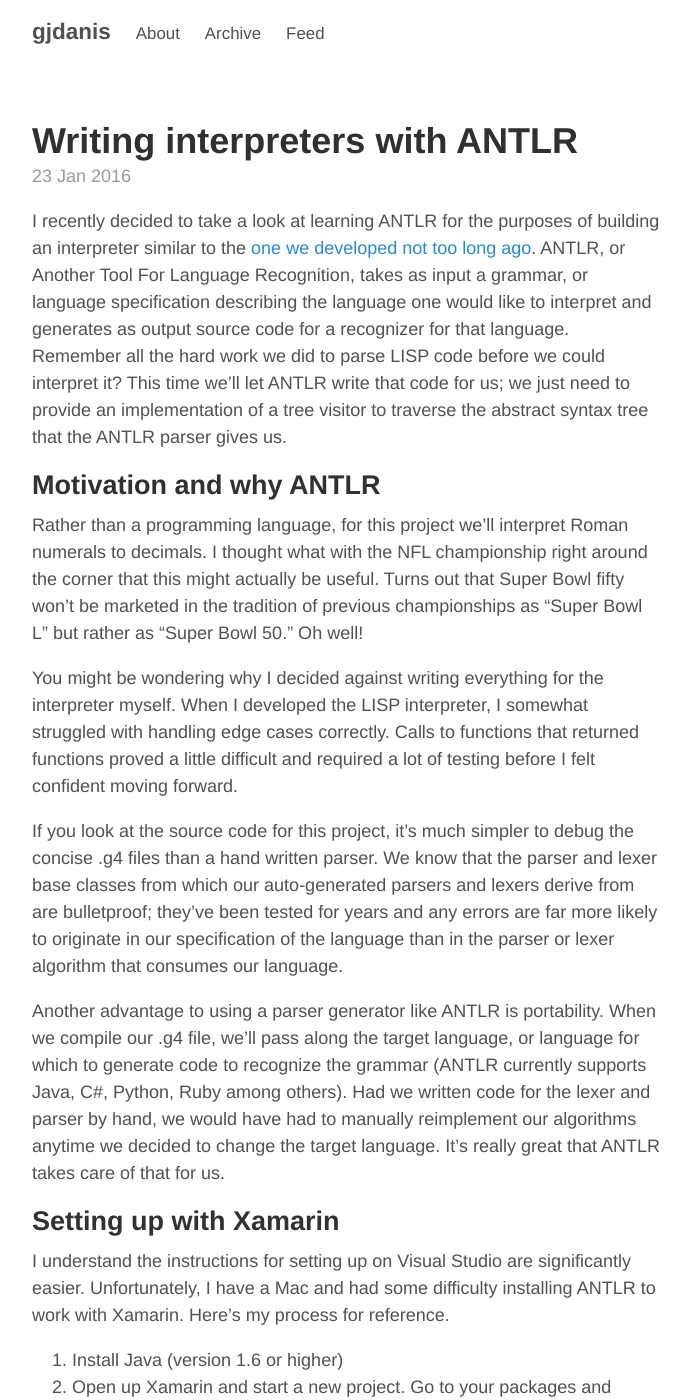
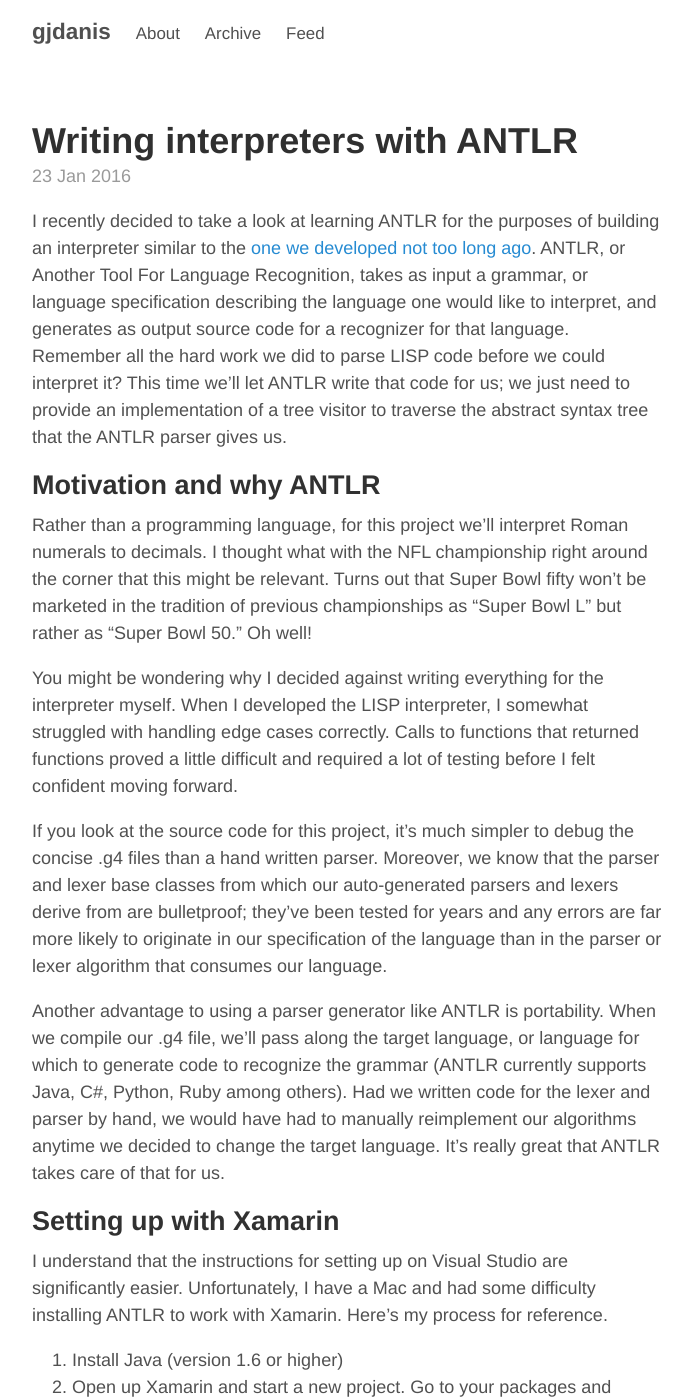
Before and after one commit to gjdanis/gjdanis.github.io, a Jekyll site: the page built from _posts/2016-01-23-roman.md, in a window 1280 px wide and 1400 px high. Shown: the whole window, without its empty margins (293-985 px from the left). Built offline with Jekyll 4.4.1, drawn with Linux system fonts in a browser that asks for light colours; comment, search, counter and statistics services are not loaded; some of the changed text lies outside the part shown.

Commit message:
update post

```diff
--- a/_posts/2016-01-23-roman.md
+++ b/_posts/2016-01-23-roman.md
@@ -3,21 +3,21 @@ layout: post
 title: Writing interpreters with ANTLR
 ---
 
-I recently decided to take a look at learning ANTLR for the purposes of building an interpreter similar to the [one we developed not too long ago](http://gjdanis.github.io/2015/09/14/writing-a-simple-interpreter-cs/). ANTLR, or Another Tool For Language Recognition, takes as input a grammar, or language specification describing the language one would like to interpret and generates as output source code for a recognizer for that language. Remember all the hard work we did to parse LISP code before we could interpret it? This time we'll let ANTLR write that code for us; we just need to provide an implementation of a tree visitor to traverse the abstract syntax tree that the ANTLR parser gives us.
+I recently decided to take a look at learning ANTLR for the purposes of building an interpreter similar to the [one we developed not too long ago](http://gjdanis.github.io/2015/09/14/writing-a-simple-interpreter-cs/). ANTLR, or Another Tool For Language Recognition, takes as input a grammar, or language specification describing the language one would like to interpret, and generates as output source code for a recognizer for that language. Remember all the hard work we did to parse LISP code before we could interpret it? This time we'll let ANTLR write that code for us; we just need to provide an implementation of a tree visitor to traverse the abstract syntax tree that the ANTLR parser gives us.
 
 ## Motivation and why ANTLR
 
-Rather than a programming language, for this project we'll interpret Roman numerals to decimals. I thought what with the NFL championship right around the corner that this might actually be useful. Turns out that Super Bowl fifty won't be marketed in the tradition of previous championships as "Super Bowl L" but rather as "Super Bowl 50." Oh well!
+Rather than a programming language, for this project we'll interpret Roman numerals to decimals. I thought what with the NFL championship right around the corner that this might be relevant. Turns out that Super Bowl fifty won't be marketed in the tradition of previous championships as "Super Bowl L" but rather as "Super Bowl 50." Oh well!
 
 You might be wondering why I decided against writing everything for the interpreter myself. When I developed the LISP interpreter, I somewhat struggled with handling edge cases correctly. Calls to functions that returned functions proved a little difficult and required a lot of testing before I felt confident moving forward.
 
-If you look at the source code for this project, it's much simpler to debug the concise .g4 files than a hand written parser. We know that the parser and lexer base classes from which our auto-generated parsers and lexers derive from are bulletproof; they've been tested for years and any errors are far more likely to originate in our specification of the language than in the parser or lexer algorithm that consumes our language.
+If you look at the source code for this project, it's much simpler to debug the concise .g4 files than a hand written parser. Moreover, we know that the parser and lexer base classes from which our auto-generated parsers and lexers derive from are bulletproof; they've been tested for years and any errors are far more likely to originate in our specification of the language than in the parser or lexer algorithm that consumes our language.
 
 Another advantage to using a parser generator like ANTLR is portability. When we compile our .g4 file, we'll pass along the target language, or language for which to generate code to recognize the grammar (ANTLR currently supports Java, C#, Python, Ruby among others). Had we written code for the lexer and parser by hand, we would have had to manually reimplement our algorithms anytime we decided to change the target language. It's really great that ANTLR takes care of that for us.
 
 ## Setting up with Xamarin
 
-I understand the instructions for setting up on Visual Studio are significantly easier. Unfortunately, I have a Mac and had some difficulty installing ANTLR to work with Xamarin. Here's my process for reference.
+I understand that the instructions for setting up on Visual Studio are significantly easier. Unfortunately, I have a Mac and had some difficulty installing ANTLR to work with Xamarin. Here's my process for reference.
 
 1. Install Java (version 1.6 or higher)
 2. Open up Xamarin and start a new project. Go to your packages and install [this version of ANTLR](https://www.nuget.org/packages/Antlr4.Runtime/4.5.0-alpha003) from the package manager
@@ -53,7 +53,6 @@ oneThousand : 'M';
 {% endhighlight %}
 
 Now for the tricky part. We need to write rules to express any other numeral in the system. Any Roman numeral can be interpreted in decimal form by translating the symbols representing the thousands, hundreds, tens, and units places individually, and then summing the constituent results from left to right. Consider the number MMMCMLXI. Starting from left to right, we can see that the first three symbols represent 3000. The next two symbols represent 900. The next two 46 and the last represents 1. Taken together, the number represents 3961 in decimal form.
-
 
 Any Roman numeral should have zero or more thousand symbols in it. In ANTLR, the operator to denote "zero or more" is `(...)*`. Below I've defined this parser definition to be `root` since this will be the start of the abstract syntax tree for any Roman numeral. Perhaps `roman` would have been a better name, but `root` has plenty of significance associated with it, too.
 
```
Also changed, not shown: other parts of _posts/2016-01-23-roman.md (+3 -3 lines).
